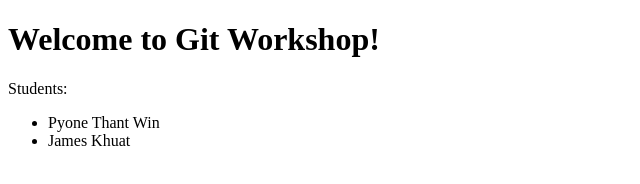
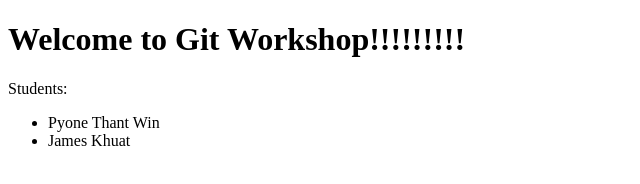
Before and after one commit to pwin17/git_workshop_demo, a plain HTML site: page index.html in a window 1280 px wide. Shown: the whole page, without its empty margins (0-640 px from the left). Drawn offline with Linux system fonts and the light colour scheme.

Commit message:
Made Changes

```diff
--- a/index.html
+++ b/index.html
@@ -4,7 +4,7 @@
     <title>Git Workshop</title>
 </head>
 <body>
-    <h1> Welcome to Git Workshop!</h1>
+    <h1> Welcome to Git Workshop!!!!!!!!!</h1>
     <p1> Students:</p1>
     <ul>
         <li>Pyone Thant Win</li>
```
